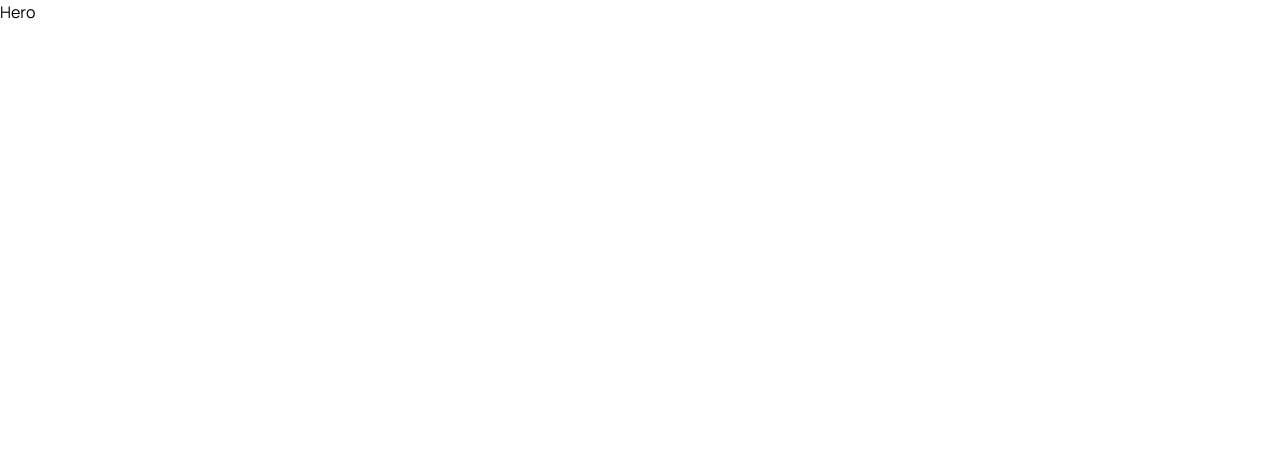
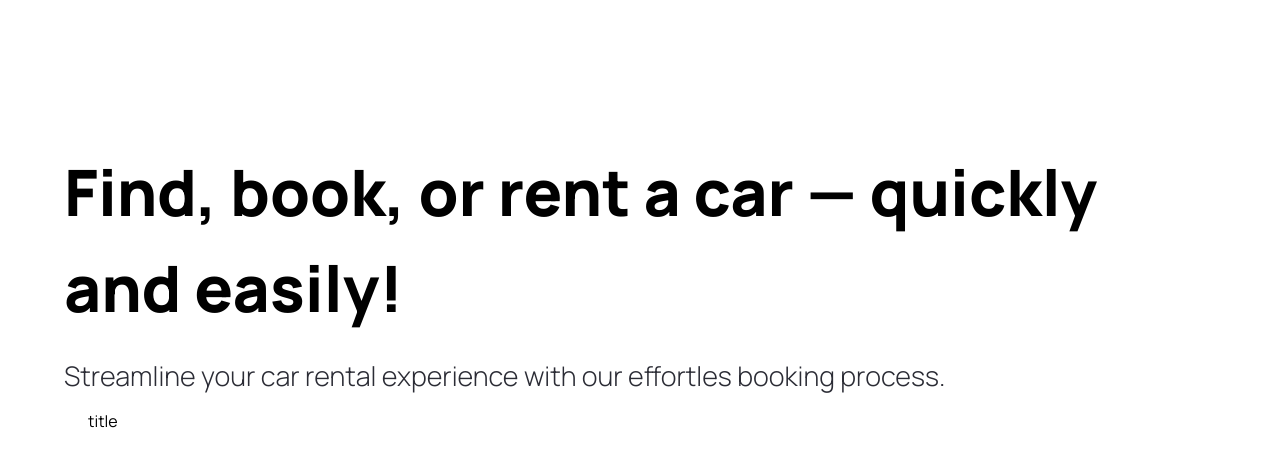
Before and after one commit to Zukhriddinbek-Code/car_showcase_next, a Next.js app: page / in a window 1280 px wide. Shown: the top 466 px of the page. Built offline with nearby package versions, Linux system fonts and the light colour scheme.

Commit message:
creating a custom button component

```diff
--- /dev/null
+++ b/components/CustomButton.tsx
@@ -0,0 +1,17 @@
+"use client";
+import Image from "next/image";
+
+export const CustomButton = () => {
+  return (
+    <button
+      disabled={false}
+      type={"button"}
+      className={`custom-btn`}
+      onClick={() => {}}
+    >
+      <span className={`flex-1`}>{"title"}</span>
+    </button>
+  );
+};
+
+export default CustomButton;
--- a/components/Hero.tsx
+++ b/components/Hero.tsx
@@ -1,7 +1,23 @@
 import Image from "next/image";
+import { CustomButton } from "./CustomButton";
 
 const Hero = () => {
-  return <div>Hero</div>;
+  return (
+    <div className="hero">
+      <div className="flex-1 pt-36 padding-x">
+        <h1 className="hero__title">
+          Find, book, or rent a car — quickly and easily!
+        </h1>
+
+        <p className="hero__subtitle">
+          Streamline your car rental experience with our effortles booking
+          process.
+        </p>
+
+        <CustomButton />
+      </div>
+    </div>
+  );
 };
 
 export default Hero;
--- a/components/index.ts
+++ b/components/index.ts
@@ -1,3 +1,4 @@
 import Hero from "./Hero";
+import CustomButton from "./CustomButton";
 
-export { Hero };
+export { Hero, CustomButton };
```
